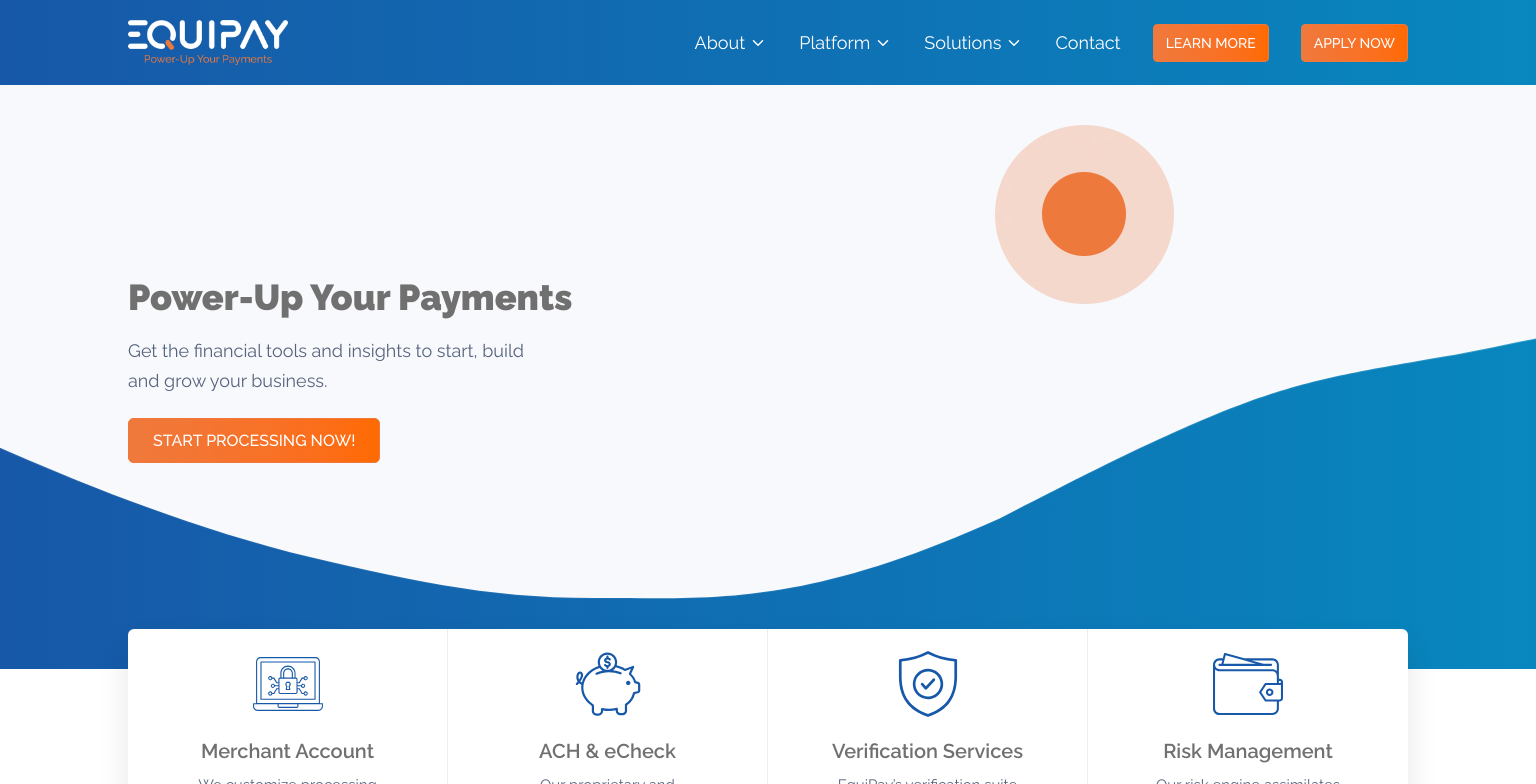
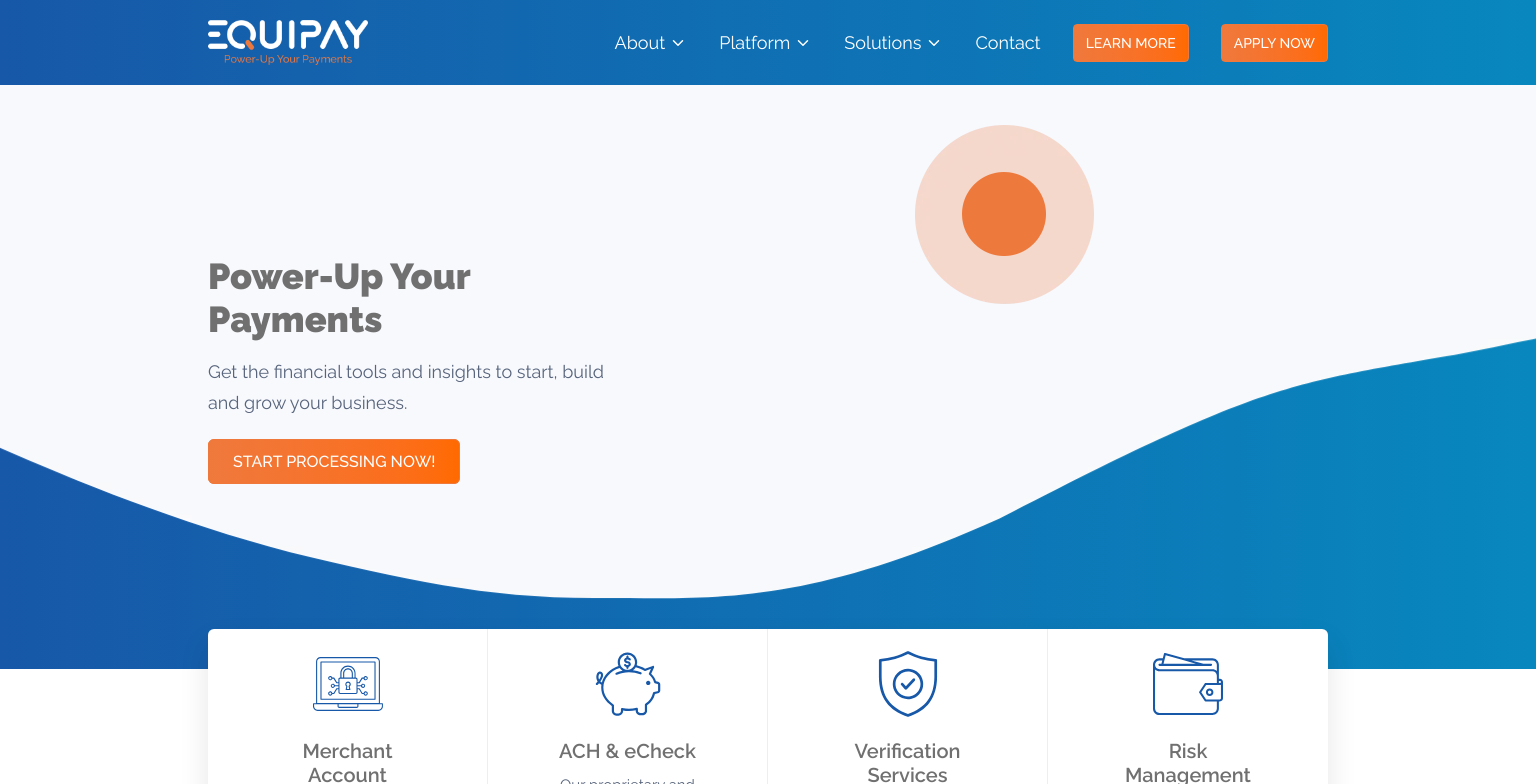
Before and after one commit to ashfaqakhtar/equipay, a Next.js app: page / in a window 1536 px wide. Shown: the top 784 px of the page. Built offline with nearby package versions, Linux system fonts and the light colour scheme.

Commit message:
forward shalsh in the url is removed and with of the website is reduced to 70rem

```diff
--- a/app/globals.css
+++ b/app/globals.css
@@ -223,6 +223,6 @@
 
 @media (min-width: 96rem) {
     .container {
-        max-width: 80rem !important;
+        max-width: 70rem !important;
     }
 }
--- a/next.config.mjs
+++ b/next.config.mjs
@@ -1,6 +1,7 @@
 /** @type {import('next').NextConfig} */
 const nextConfig = {
-  // globalNotFound: true,
+  globalNotFound: true,
+  trailingSlash: false,
   output: "export",
   images: {
     unoptimized: true,
```
